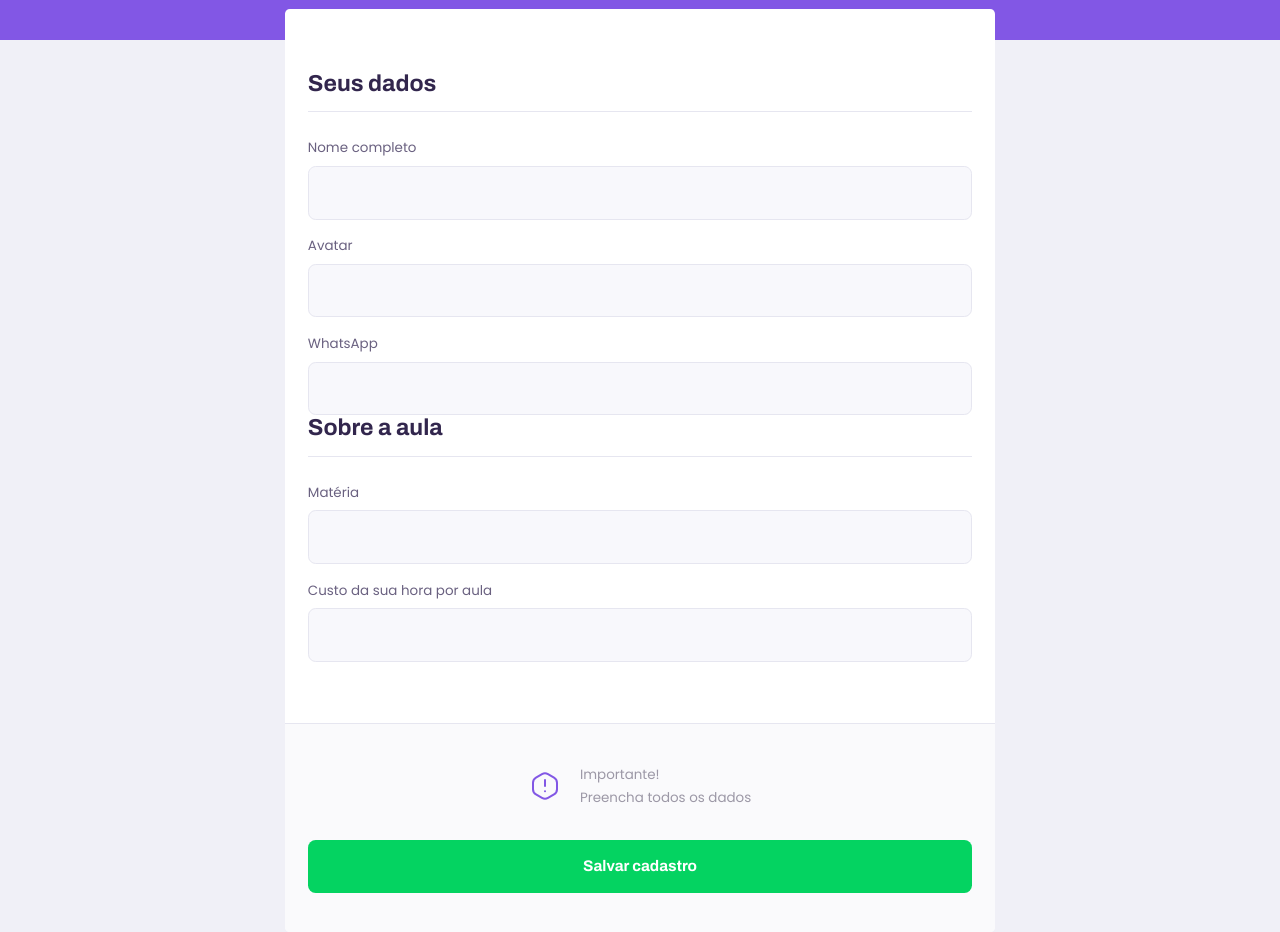
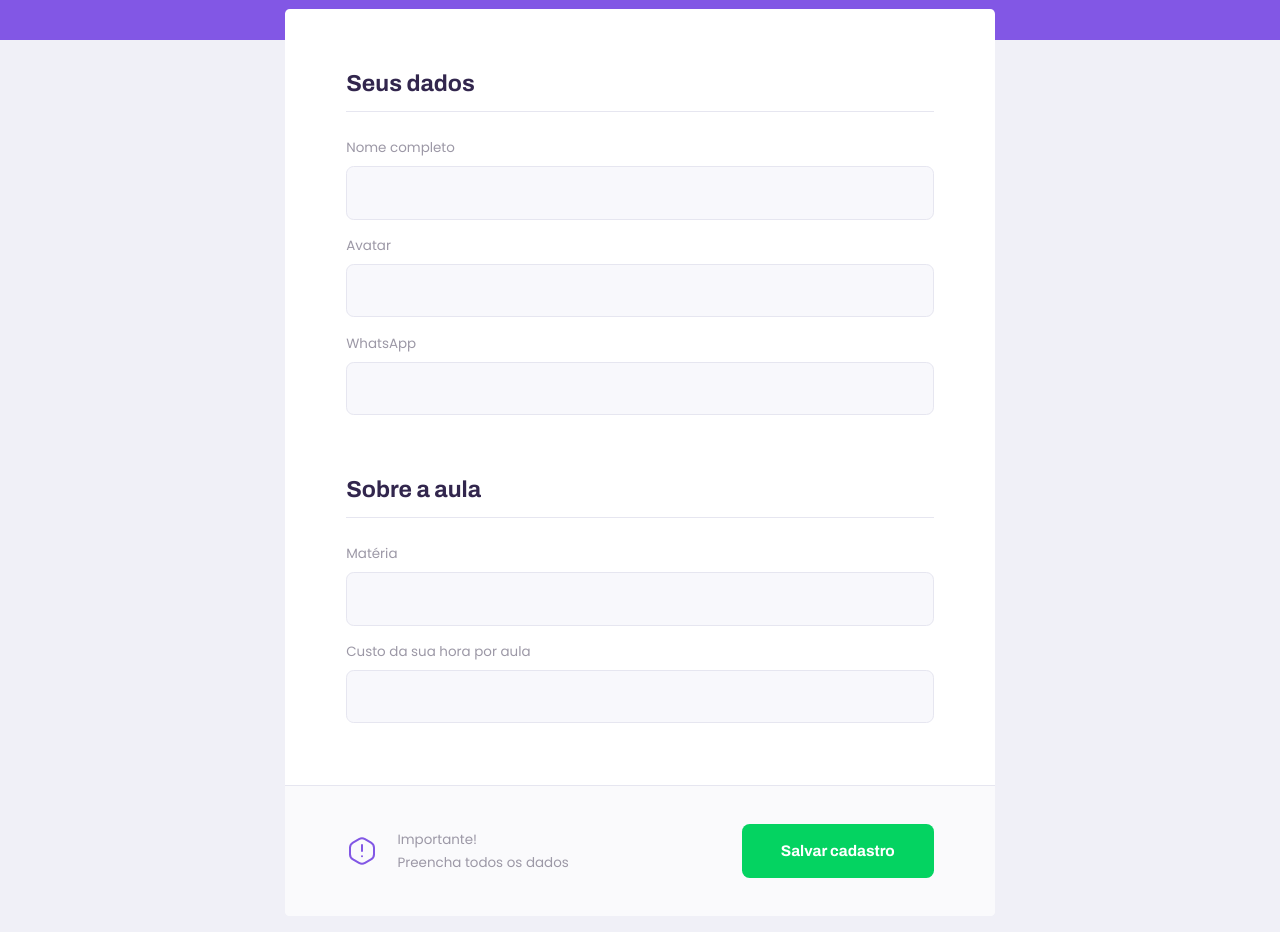
Before and after one commit to marcosolvr/next-level-week-2, a React app in the folder web/: page /give-classes in a window 1280 px wide. Shown: the part 300-1232 px from the top of the page. Built offline with nearby package versions, Linux system fonts and the light colour scheme.

Commit message:
Style TeacherForm for desktop

```diff
--- a/web/src/pages/TeacherForm/styles.css
+++ b/web/src/pages/TeacherForm/styles.css
@@ -22,7 +22,7 @@
   padding: 0 2.4rem;
 }
 
-#page-teacher-form main fieldset + fielset {
+#page-teacher-form main fieldset + fieldset {
   margin-top: 6.4rem;
 }
 
@@ -36,6 +36,10 @@
   width: 100%;
   padding-bottom: 1.6rem;
   border-bottom: 1px solid var(--color-line-in-white);
+}
+
+#page-teacher-form main label {
+  color: var(--color-text-complement);
 }
 
 #page-teacher-form main footer {
@@ -79,4 +83,32 @@
   background: var(--color-secundary-dark);
 }
 
-/* parou em 33:08min */
+@media (min-width: 700px) {
+  #page-teacher-form {
+    max-width: 100vw;
+  }
+
+  #page-teacher-form .page-header .header-content {
+    margin-bottom: 0;
+  }
+
+  #page-teacher-form main fieldset {
+    padding: 0 6.4rem;
+  }
+
+  #page-teacher-form main footer {
+    padding: 4rem 6.4rem;
+    display: flex;
+    align-items: center;
+    justify-content: space-between;
+  }
+
+  #page-teacher-form main footer p {
+    justify-content: space-between;
+  }
+
+  #page-teacher-form main footer button {
+    width: 20rem;
+    margin-top: 0;
+  }
+}
```
